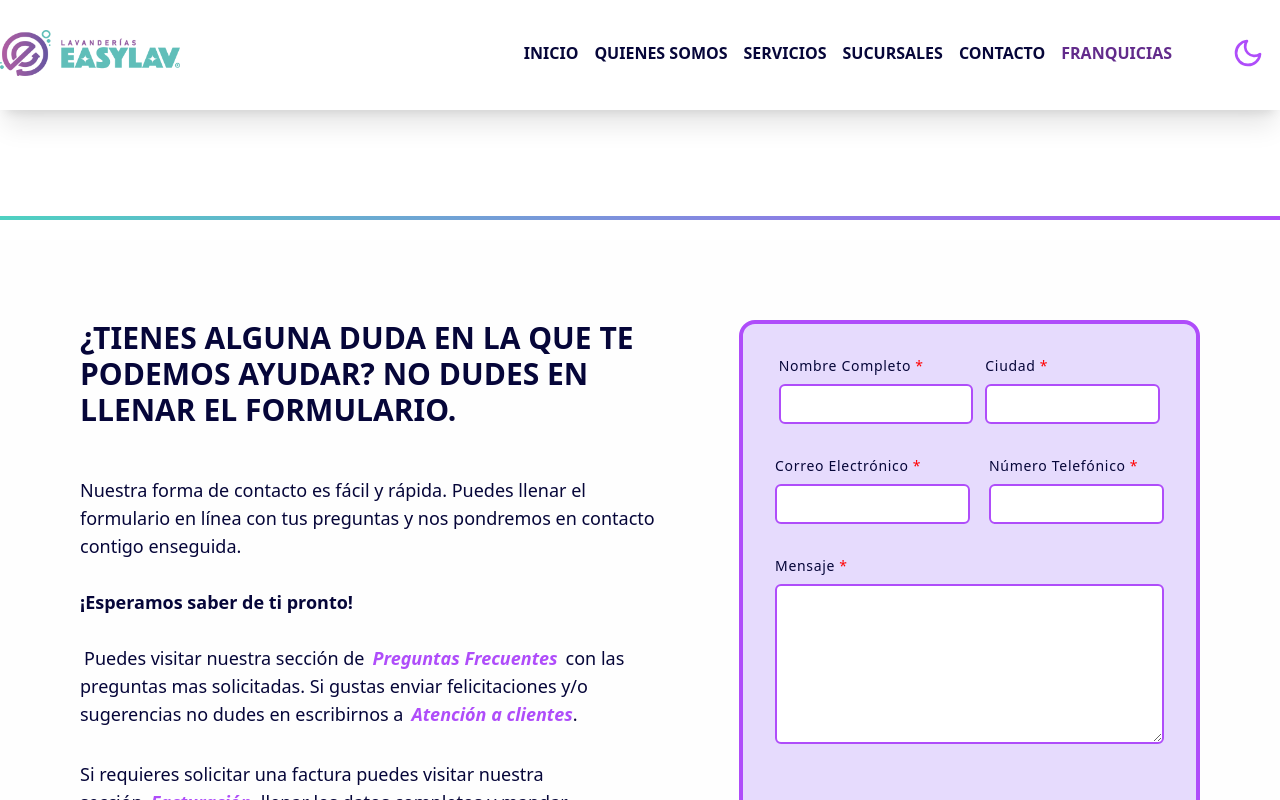
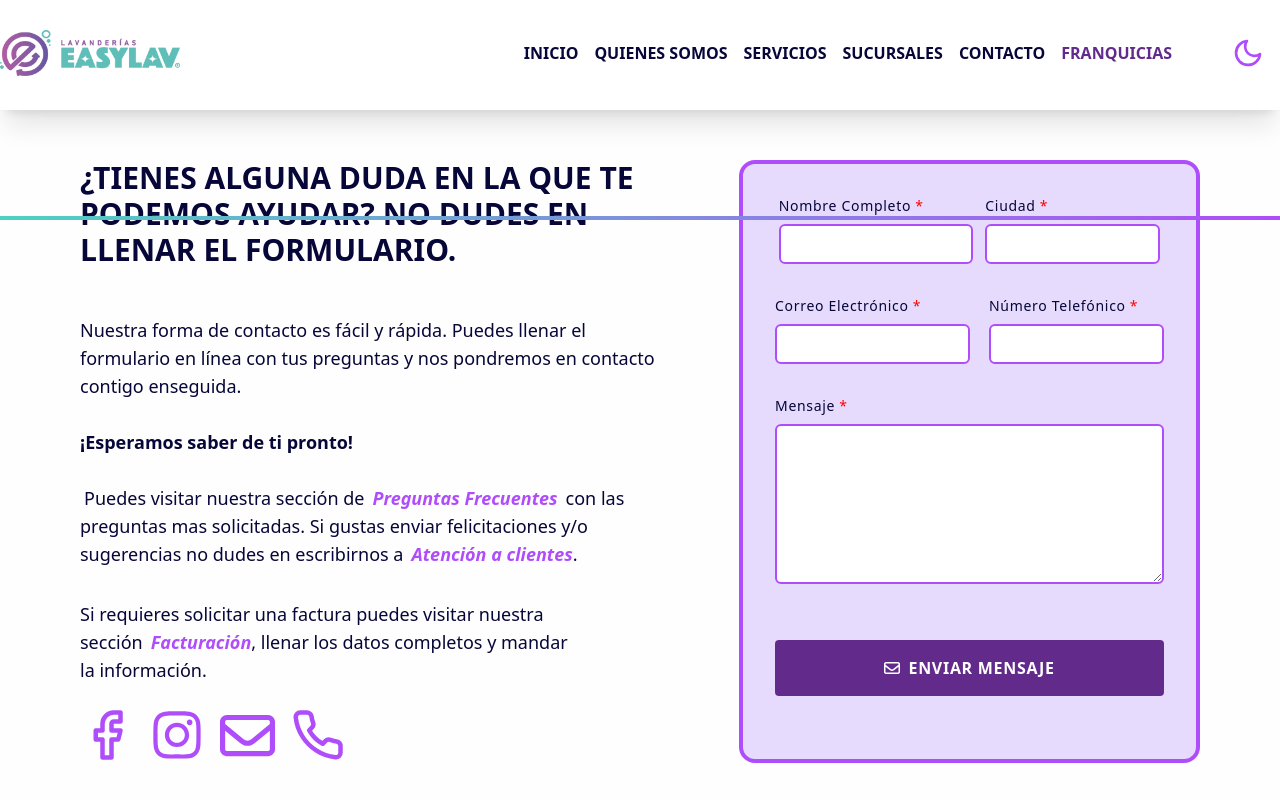
Before and after one commit to dspwebstudiomx/easylav-react, a React (Vite) app: page /contacto in a window 1280 px wide. Shown: the top 800 px of the page. Built offline with nearby package versions, Linux system fonts and the light colour scheme.

Commit message:
fix: elimina márgenes innecesarios en MainLayout y PageLayout para simplificar el diseño

```diff
--- a/src/components/layout/HomeLayout.jsx
+++ b/src/components/layout/HomeLayout.jsx
@@ -3,7 +3,7 @@
 
 export default function MainLayout({ children }) {
   const classes = {
-    main: 'mt-[100px] sm:mt-0 md:mt-[160px]',
+    main: 'mt-[100px] sm:mt-0 md:mt-[100px]',
   };
 
   return (
--- a/src/components/layout/PageLayout.jsx
+++ b/src/components/layout/PageLayout.jsx
@@ -20,7 +20,7 @@
   return (
     <>
       <Header />
-      <main id={id} className="bg-light dark:bg-dark py-20 mt-[100px] sm:mt-0 md:mt-[160px]">
+      <main id={id} className="bg-light dark:bg-dark py-20 mt-[100px] sm:mt-0">
         <Section>
           <Container className="">{children}</Container>
         </Section>
```
